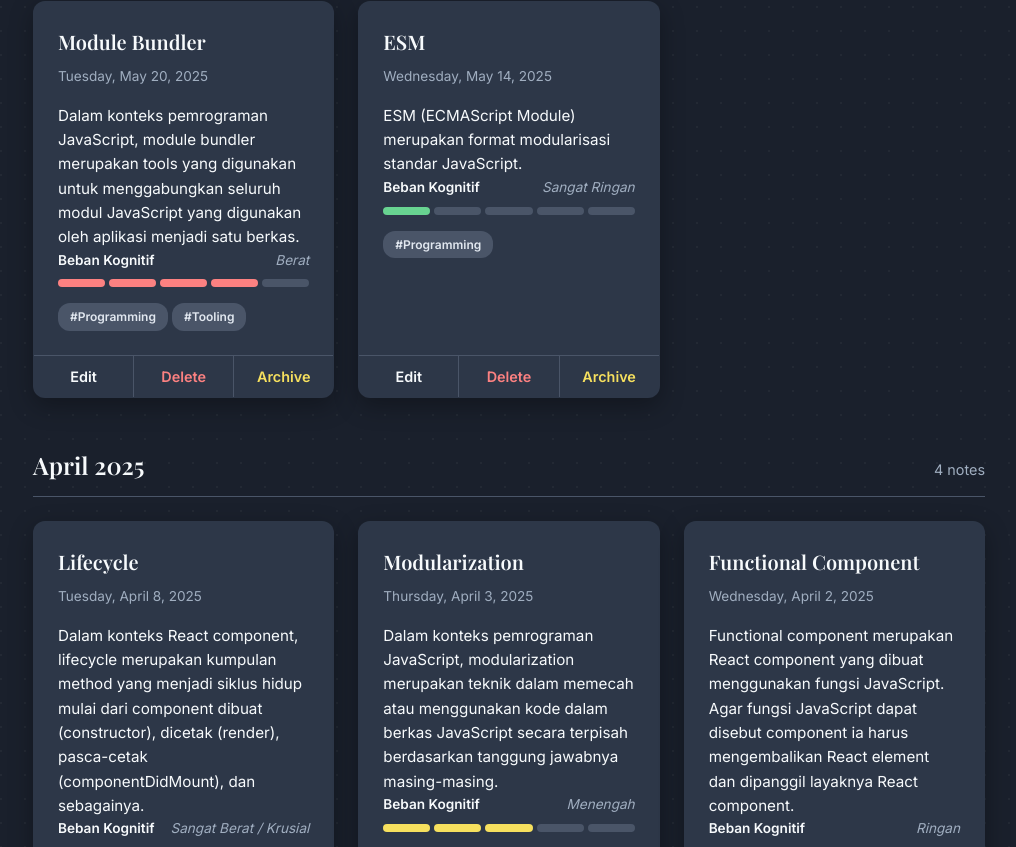
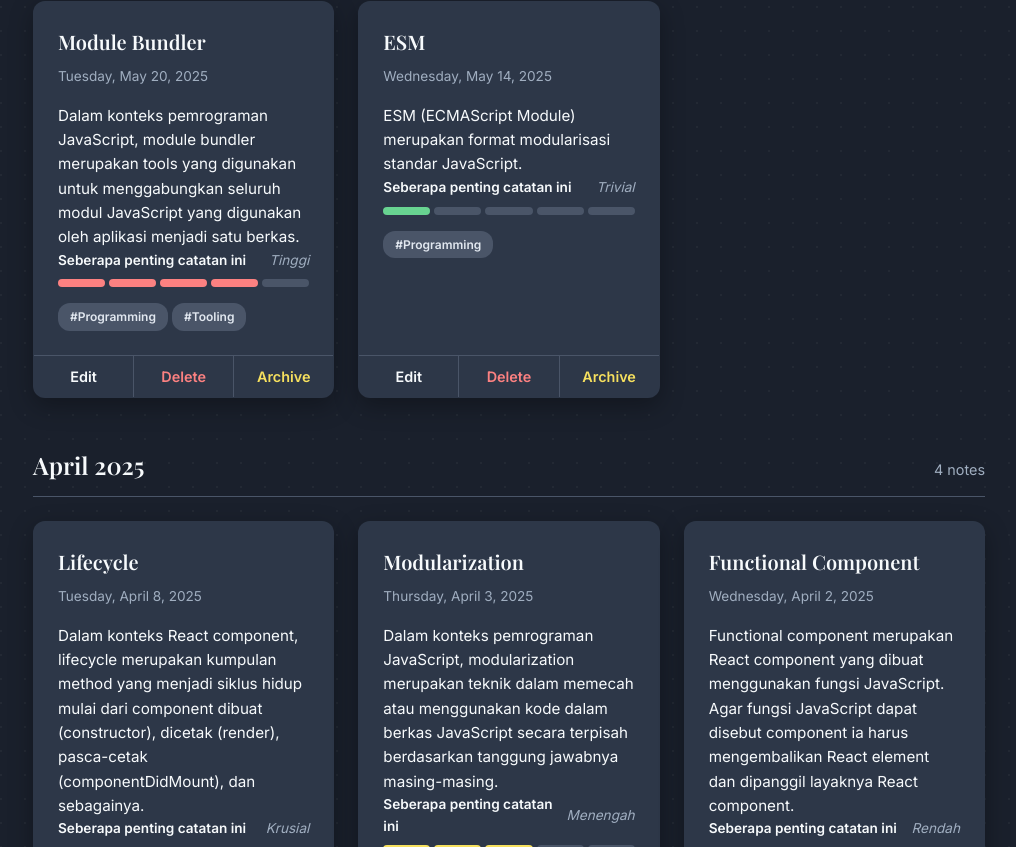
Before and after one commit to Rytsia1/my-personal-notes, a React (Vite) app: page / in a window 1280 px wide. Shown: the part 1013-1860 px from the top of the page, without its empty margins (131-1147 px from the left). Built offline with nearby package versions, Linux system fonts and the light colour scheme; a web font is replaced by a local one.

Commit message:
feat: add CognitiveLoadSelector component for rating note importance

```diff
--- a/src/components/CognitiveLoadSelector.jsx
+++ b/src/components/CognitiveLoadSelector.jsx
@@ -5,12 +5,12 @@ function CognitiveLoadSelector({ value = 1, onChange, readOnly = false }) {
 
   const getLevelLabel = (level) => {
     switch (level) {
-      case 1: return 'Sangat Ringan';
-      case 2: return 'Ringan';
+      case 1: return 'Trivial';
+      case 2: return 'Rendah';
       case 3: return 'Menengah';
-      case 4: return 'Berat';
-      case 5: return 'Sangat Berat / Krusial';
-      default: return 'Ringan';
+      case 4: return 'Tinggi';
+      case 5: return 'Krusial';
+      default: return 'Rendah';
     }
   };
 
@@ -20,10 +20,10 @@ function CognitiveLoadSelector({ value = 1, onChange, readOnly = false }) {
   return (
     <div className={`cognitive-load ${readOnly ? 'cognitive-load--readonly' : ''}`}>
       <div className="cognitive-load__header">
-        <span className="cognitive-load__title">Beban Kognitif</span>
+        <span className="cognitive-load__title">Seberapa penting catatan ini</span>
         <span className="cognitive-load__label">{currentLabel}</span>
       </div>
-      <div className="cognitive-load__bars" role="radiogroup" aria-label="Tingkat Beban Kognitif">
+      <div className="cognitive-load__bars" role="radiogroup" aria-label="Tingkat Kepentingan">
         {levels.map((level) => {
           const isActive = level <= value;
           let colorClass = '';
```
